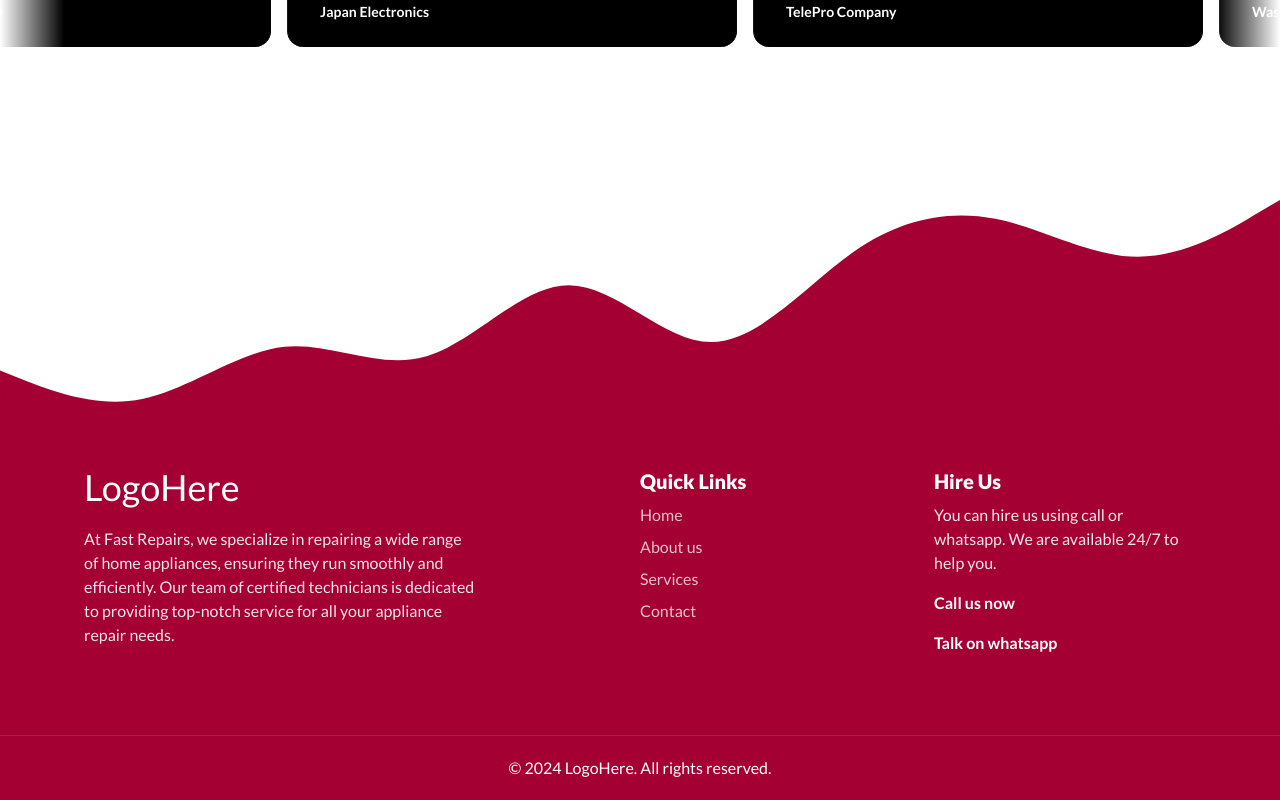
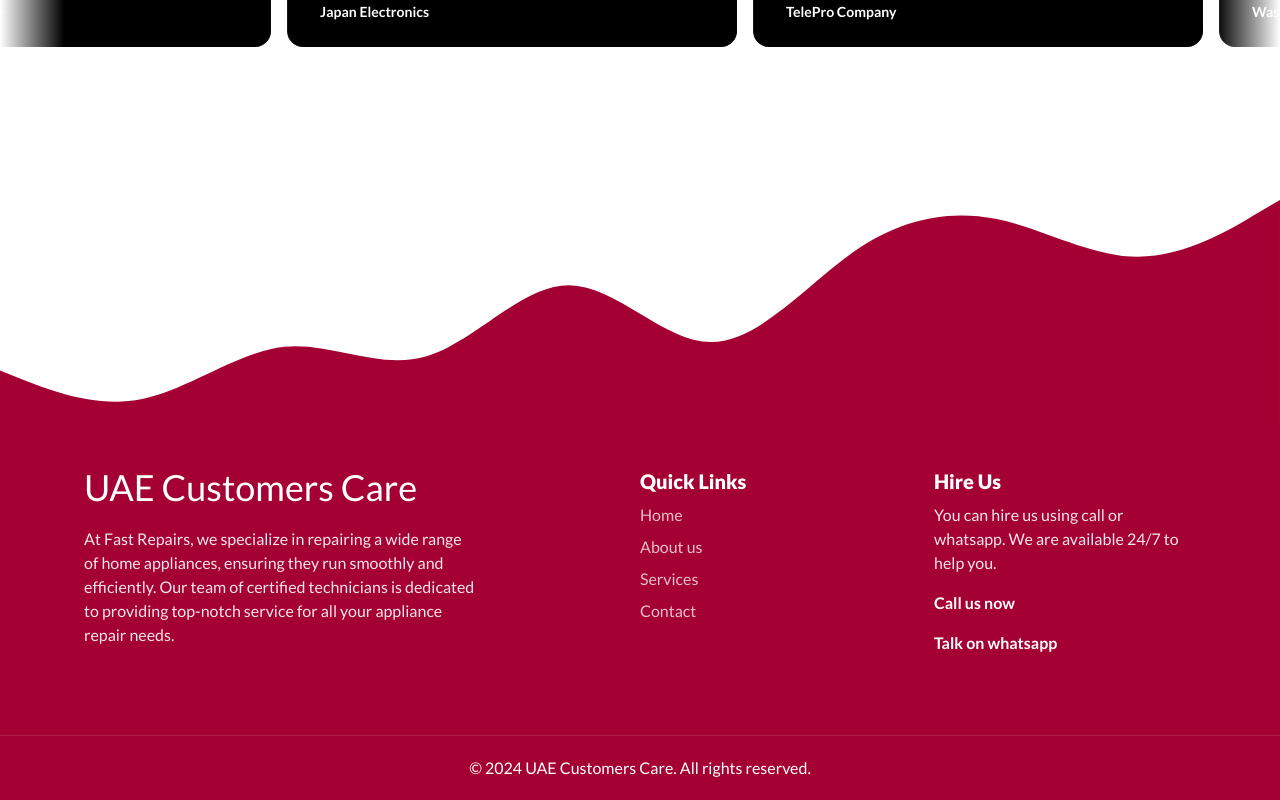
Before and after one commit to cyhammad/repair-site, a Next.js app: page /companies/lg in a window 1280 px wide. Shown: the part 6144-6944 px from the top of the page. Built offline with nearby package versions, Linux system fonts and the light colour scheme.

Commit message:
all done

```diff
--- a/src/components/footer/Footer.jsx
+++ b/src/components/footer/Footer.jsx
@@ -39,7 +39,7 @@ export default function Footer({ company = "UAE Customers Care" }) {
       >
         <div className="grid w-full max-w-6xl px-5 pt-10 pb-20 gap-8 sm:grid-cols-[1fr_0.5fr_0.5fr]">
           <div className="flex flex-col max-w-[75%] gap-5">
-            <h1 className="text-4xl">LogoHere</h1>
+            <h1 className="text-4xl">UAE Customers Care</h1>
             <span className="text-white/90">
               At Fast Repairs, we specialize in repairing a wide range of home
               appliances, ensuring they run smoothly and efficiently. Our team
@@ -109,7 +109,7 @@ export default function Footer({ company = "UAE Customers Care" }) {
           </div>
         </div>
         <div className="border-t border-white/10 py-5 w-full flex items-center justify-center">
-          &copy; 2024 LogoHere. All rights reserved.
+          &copy; 2024 UAE Customers Care. All rights reserved.
         </div>
       </div>
     </footer>
--- a/src/components/header/Header.jsx
+++ b/src/components/header/Header.jsx
@@ -12,7 +12,7 @@ export default function Header() {
       <div className="flex flex-col w-full max-w-7xl px-5 md:pb-5">
         <div className="flex justify-between items-center py-5 md:py-0 md:items-end">
           <Link href="/" className="flex text-2xl items-center">
-            LogoHere
+            UAE Customers Care
           </Link>
           <div className="flex md:hidden">
             <HeaderDropdown />
```
